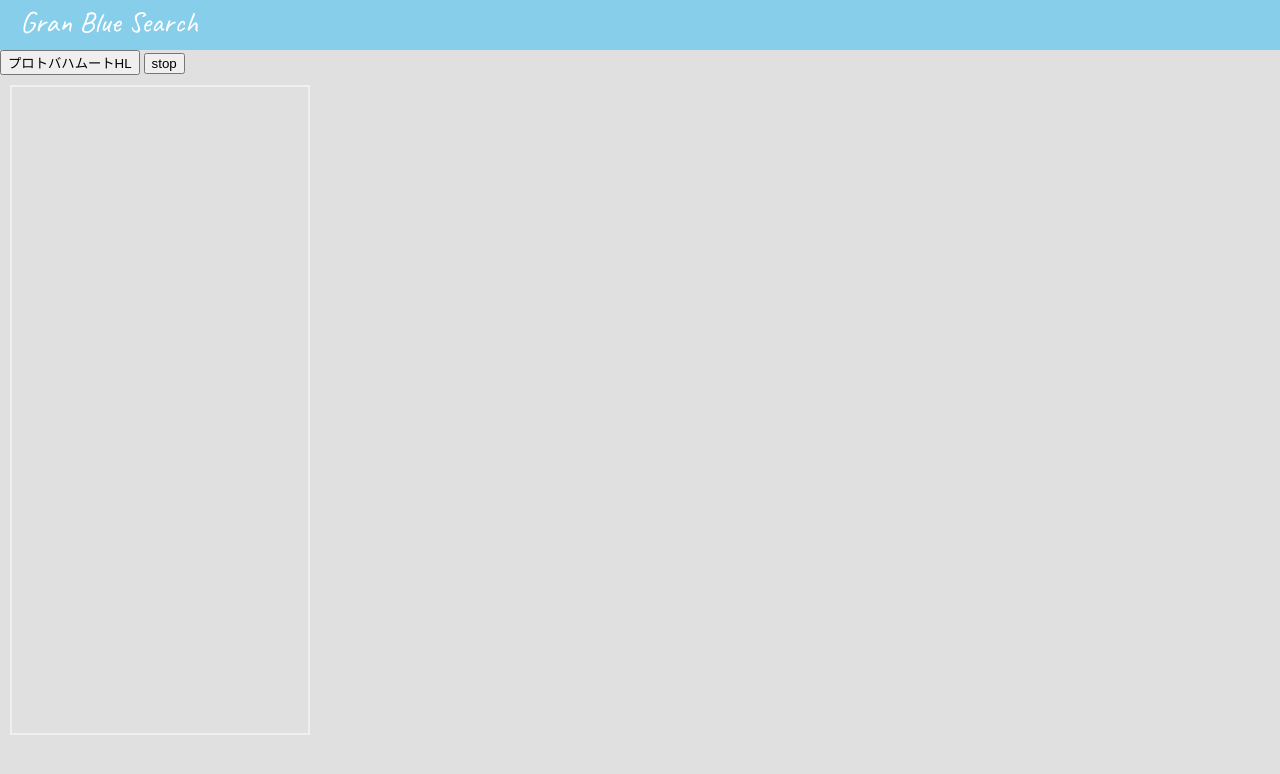
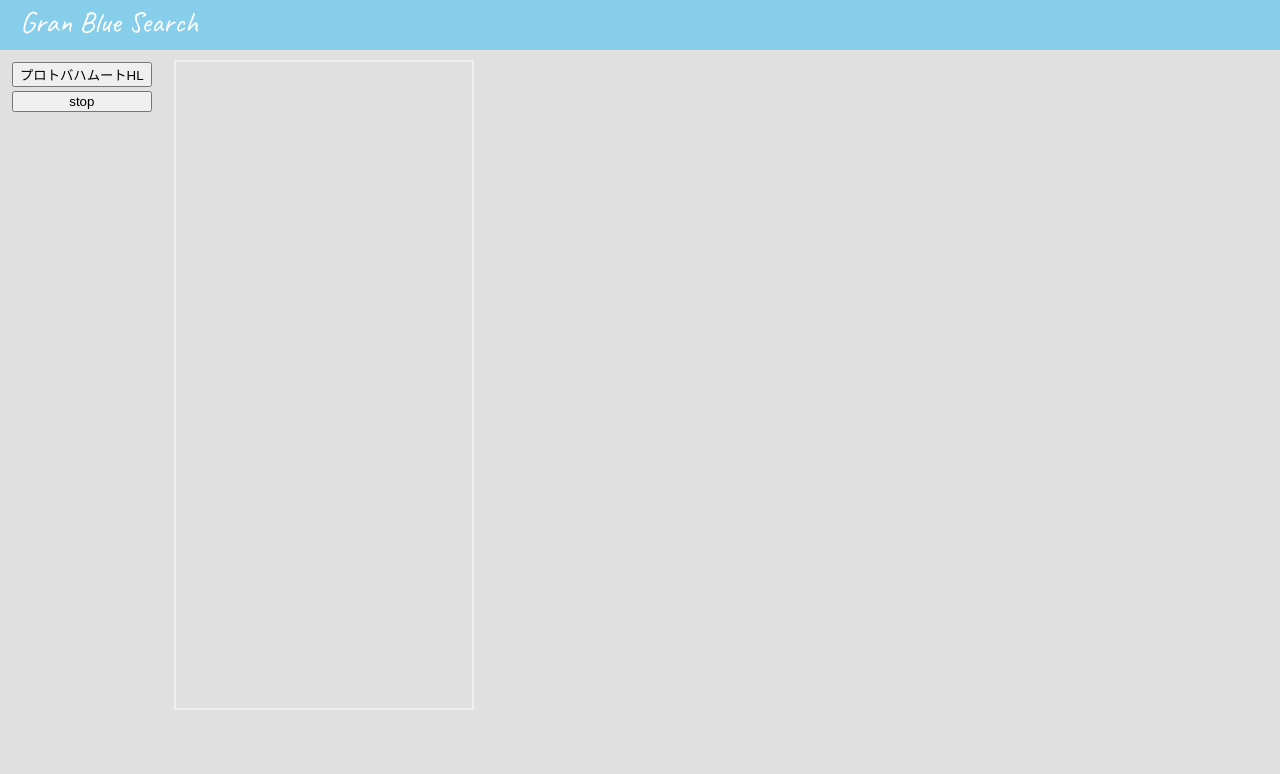
Before and after one commit to hiroya232/gbs-go, a website built with webpack: page src/html/multiList.html in a window 1280 px wide. Built offline with nearby package versions, Linux system fonts and the light colour scheme.

Commit message:
:sparkles:ボタン類をサイドバーに移動

```diff
--- a/src/css/multiList.scss
+++ b/src/css/multiList.scss
@@ -8,6 +8,20 @@ header {
     color: white;
     font-size: 30px;
     padding-left: 20px;
+}
+
+.container {
+    display: flex;
+}
+
+.sideBar {
+    margin: 10px;
+    display: flex;
+    flex-flow: column;
+}
+
+.targetMultiButton {
+    margin: 2px;
 }
 
 .multiList {
--- a/src/html/multiList.html
+++ b/src/html/multiList.html
@@ -15,18 +15,27 @@
     </head>
     <body>
         <header>Gran Blue Search</header>
+        <div class="container">
+            <div class="sideBar">
                 <button
                     type="button"
+                    class="targetMultiButton"
                     data-trigger="startGetMultiListButton"
                     value="Lv150 プロトバハムート"
                 >
                     プロトバハムートHL
                 </button>
-        <button type="button" data-trigger="stopGetMultiListButton">
+                <button
+                    type="button"
+                    class="targetMultiButton"
+                    data-trigger="stopGetMultiListButton"
+                >
                     stop
                 </button>
+            </div>
             <div id="multiList" class="multiList">
                 <span class="copiedMessage">Copied!</span>
             </div>
+        </div>
     </body>
 </html>
```
Also changed, not shown: public/multiList.css, 1 other file. Lines whose indentation alone changed are shown as unchanged.
